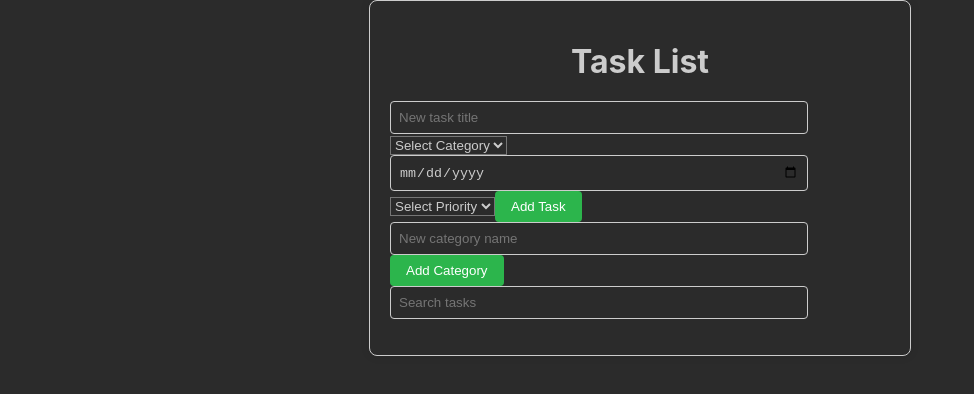
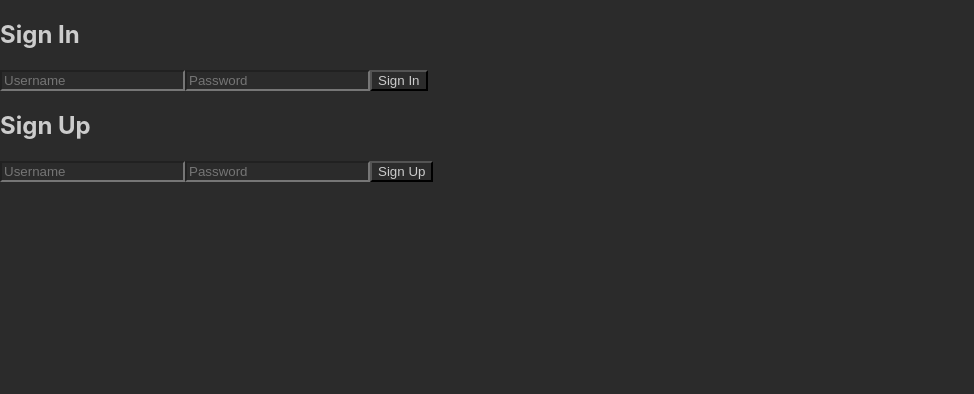
Before and after one commit to hanifb1360/react18-TS-TaskManagementApp, a React (Create React App) app: page / in a window 1280 px wide. Shown: the top 394 px of the page, without its empty margins (0-974 px from the left). Built offline with nearby package versions, Linux system fonts and the light colour scheme.

Commit message:
axios-login-logout-signup

```diff
--- a/package.json
+++ b/package.json
@@ -10,6 +10,7 @@
     "@types/node": "^16.18.101",
     "@types/react": "^18.3.3",
     "@types/react-dom": "^18.3.0",
+    "axios": "^1.7.2",
     "react": "^18.3.1",
     "react-dom": "^18.3.1",
     "react-scripts": "5.0.1",
--- a/src/App.tsx
+++ b/src/App.tsx
@@ -1,10 +1,33 @@
-import React from 'react';
+import React, { useState } from 'react';
 import TaskList from './components/TaskList';
+import SignIn from './components/SignIn';
+import SignUp from './components/SignUp';
+import axios from 'axios';
 
 const App: React.FC = () => {
+  const [token, setToken] = useState<string | null>(null);
+
+  const handleSignIn = (token: string) => {
+    setToken(token);
+  };
+
+  const handleSignOut = () => {
+    setToken(null);
+  };
+
   return (
     <div className="App">
-      <TaskList />
+      {token ? (
+        <>
+          <button onClick={handleSignOut}>Sign Out</button>
+          <TaskList token={token} />
+        </>
+      ) : (
+        <>
+          <SignIn onSignIn={handleSignIn} />
+          <SignUp />
+        </>
+      )}
     </div>
   );
 };
--- /dev/null
+++ b/src/components/SignIn.tsx
@@ -0,0 +1,45 @@
+import React, { useState } from 'react';
+import axios from 'axios';
+
+interface SignInProps {
+  onSignIn: (token: string) => void;
+}
+
+const SignIn: React.FC<SignInProps> = ({ onSignIn }) => {
+  const [username, setUsername] = useState('');
+  const [password, setPassword] = useState('');
+
+  const handleSignIn = async () => {
+    try {
+      const response = await axios.post('http://localhost:5000/login', {
+        username,
+        password,
+      });
+      onSignIn(response.data.token);
+    } catch (error) {
+      console.error('Error signing in', error);
+      alert('Invalid username or password');
+    }
+  };
+
+  return (
+    <div>
+      <h2>Sign In</h2>
+      <input
+        type="text"
+        value={username}
+        onChange={(e) => setUsername(e.target.value)}
+        placeholder="Username"
+      />
+      <input
+        type="password"
+        value={password}
+        onChange={(e) => setPassword(e.target.value)}
+        placeholder="Password"
+      />
+      <button onClick={handleSignIn}>Sign In</button>
+    </div>
+  );
+};
+
+export default SignIn;
--- /dev/null
+++ b/src/components/SignUp.tsx
@@ -0,0 +1,41 @@
+import React, { useState } from 'react';
+import axios from 'axios';
+
+const SignUp: React.FC = () => {
+  const [username, setUsername] = useState('');
+  const [password, setPassword] = useState('');
+
+  const handleSignUp = async () => {
+    try {
+      await axios.post('http://localhost:5000/register', {
+        username,
+        password,
+      });
+      alert('User registered successfully');
+    } catch (error) {
+      console.error('Error signing up', error);
+      alert('User registration failed');
+    }
+  };
+
+  return (
+    <div>
+      <h2>Sign Up</h2>
+      <input
+        type="text"
+        value={username}
+        onChange={(e) => setUsername(e.target.value)}
+        placeholder="Username"
+      />
+      <input
+        type="password"
+        value={password}
+        onChange={(e) => setPassword(e.target.value)}
+        placeholder="Password"
+      />
+      <button onClick={handleSignUp}>Sign Up</button>
+    </div>
+  );
+};
+
+export default SignUp;
--- a/src/components/TaskList.tsx
+++ b/src/components/TaskList.tsx
@@ -1,4 +1,5 @@
-import React, { useState } from 'react';
+import React, { useState, useEffect } from 'react';
+import axios from 'axios';
 import './TaskList.css';
 
 interface Task {
@@ -8,7 +9,15 @@ interface Task {
   category: string;
   dueDate: string;
   priority: string;
-  comments: string[]; // Add comments property
+  comments: string[];
+  subtasks: Subtask[];
+  sharedWith: string[];
+}
+
+interface Subtask {
+  id: number;
+  title: string;
+  completed: boolean;
 }
 
 interface Category {
@@ -16,7 +25,11 @@ interface Category {
   name: string;
 }
 
-const TaskList: React.FC = () => {
+interface TaskListProps {
+  token: string;
+}
+
+const TaskList: React.FC<TaskListProps> = ({ token }) => {
   const [tasks, setTasks] = useState<Task[]>([]);
   const [newTaskTitle, setNewTaskTitle] = useState<string>('');
   const [newTaskDueDate, setNewTaskDueDate] = useState<string>('');
@@ -34,7 +47,23 @@ const TaskList: React.FC = () => {
   const [editTaskDueDate, setEditTaskDueDate] = useState<string>('');
   const [editTaskPriority, setEditTaskPriority] = useState<string>('');
   const [searchQuery, setSearchQuery] = useState<string>('');
-  const [newComment, setNewComment] = useState<string>(''); // Add state for new comment
+  const [newComment, setNewComment] = useState<string>('');
+  const [newSubtaskTitle, setNewSubtaskTitle] = useState<string>('');
+
+  useEffect(() => {
+    const fetchTasks = async () => {
+      try {
+        const response = await axios.get('http://localhost:5000/protected', {
+          headers: { Authorization: token }
+        });
+        setTasks(response.data.tasks || []); // Ensure tasks are initialized properly
+      } catch (error) {
+        console.error('Error fetching tasks', error);
+      }
+    };
+
+    fetchTasks();
+  }, [token]);
 
   const addTask = () => {
     if (!newTaskTitle || !selectedCategory || !newTaskDueDate || !newTaskPriority) return;
@@ -46,7 +75,9 @@ const TaskList: React.FC = () => {
       category: selectedCategory,
       dueDate: newTaskDueDate,
       priority: newTaskPriority,
-      comments: [] // Initialize comments as empty array
+      comments: [],
+      subtasks: [],
+      sharedWith: []
     };
     setTasks([...tasks, newTask]);
     setNewTaskTitle('');
@@ -100,6 +131,24 @@ const TaskList: React.FC = () => {
       task.id === taskId ? { ...task, comments: [...task.comments, newComment] } : task
     ));
     setNewComment('');
+  };
+
+  const addSubtask = (taskId: number) => {
+    setTasks(tasks.map(task =>
+      task.id === taskId ? { ...task, subtasks: [...task.subtasks, { id: Date.now(), title: newSubtaskTitle, completed: false }] } : task
+    ));
+    setNewSubtaskTitle('');
+  };
+
+  const toggleSubtaskStatus = (taskId: number, subtaskId: number) => {
+    setTasks(tasks.map(task =>
+      task.id === taskId ? {
+        ...task,
+        subtasks: task.subtasks.map(subtask =>
+          subtask.id === subtaskId ? { ...subtask, completed: !subtask.completed } : subtask
+        )
+      } : task
+    ));
   };
 
   const filteredTasks = tasks.filter(task =>
@@ -213,6 +262,27 @@ const TaskList: React.FC = () => {
                     ))}
                   </ul>
                 </div>
+                <div>
+                  <input
+                    type="text"
+                    value={newSubtaskTitle}
+                    onChange={(e) => setNewSubtaskTitle(e.target.value)}
+                    placeholder="New subtask title"
+                  />
+                  <button onClick={() => addSubtask(task.id)}>Add Subtask</button>
+                  <ul>
+                    {task.subtasks.map(subtask => (
+                      <li key={subtask.id}>
+                        <span
+                          style={{ textDecoration: subtask.completed ? 'line-through' : 'none' }}
+                          onClick={() => toggleSubtaskStatus(task.id, subtask.id)}
+                        >
+                          {subtask.title}
+                        </span>
+                      </li>
+                    ))}
+                  </ul>
+                </div>
               </div>
             )}
           </li>
```
Also changed, not shown: 1 other file (tests, documents, lock files or other folders).
